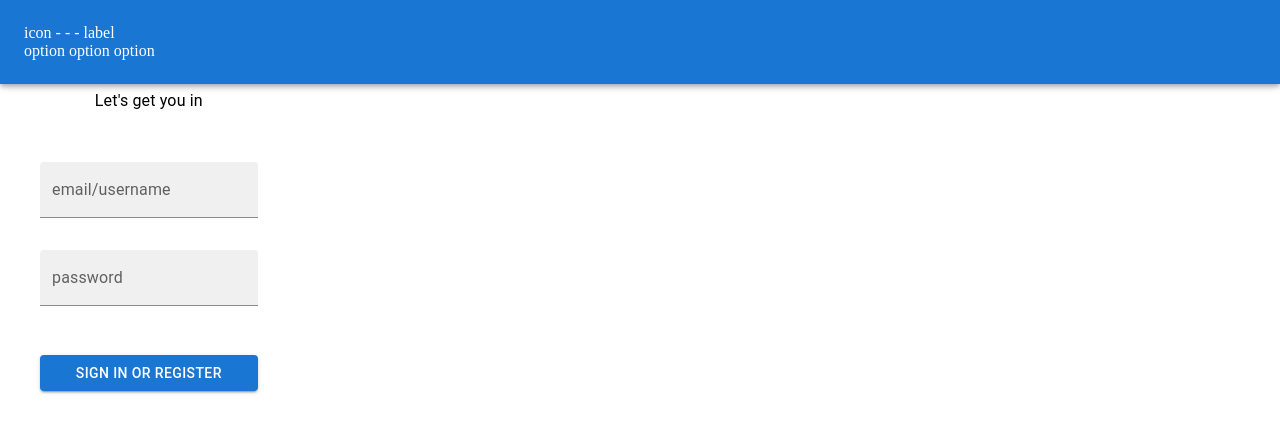
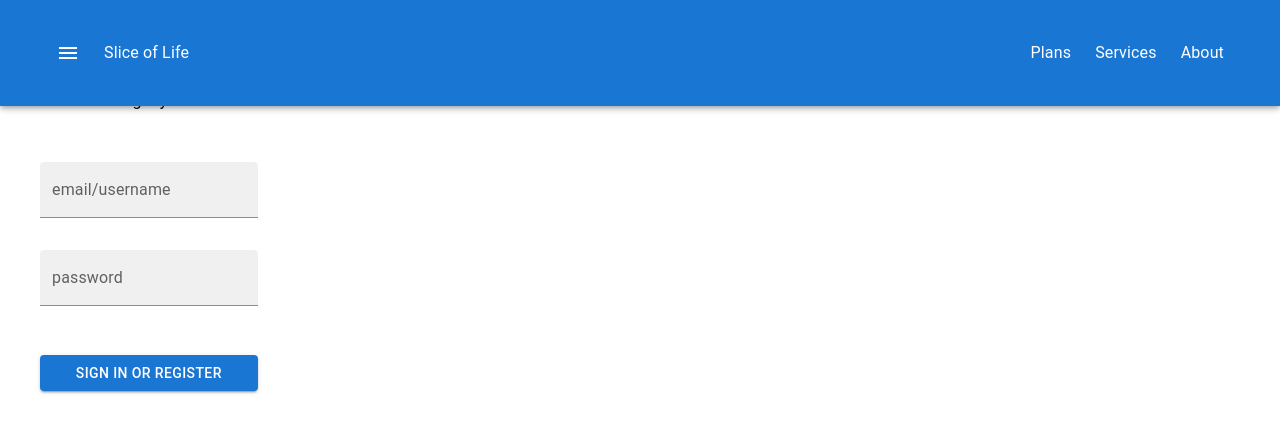
Before and after one commit to Jilmoire/slice-of-life, a Next.js app: page / in a window 1280 px wide. Shown: the top 432 px of the page. Built offline with nearby package versions, Linux system fonts and the light colour scheme.

Commit message:
Finish Foundational Component for Navbar

```diff
--- a/src/modules/navigation/NavBars.tsx
+++ b/src/modules/navigation/NavBars.tsx
@@ -1,12 +1,27 @@
+"use client";
+
 import AppBar from '@mui/material/AppBar';
-import Box from '@mui/material/Box'
+import Box from '@mui/material/Box';
+import IconButton from '@mui/material/IconButton';
+import Toolbar from '@mui/material/Toolbar';
+import MenuIcon from '@mui/icons-material/Menu';
 import Typography from '@mui/material/Typography';
 
 export function WelcomeBar() {
     return(
-        <AppBar sx={{padding:'1.5rem'}}>
-            <Box>icon - - - label</Box>
-            <Box> option   option   option  </Box>
+        <AppBar>
+            <Toolbar sx={{padding:'1.3rem'}}>
+                <IconButton edge="start" color="inherit" aria-label="menu" sx={{mr: 2, ml: 3}}>
+                    <MenuIcon />
+                </IconButton>
+                <Typography sx={{ flexGrow: '1'}}>Slice of Life</Typography>
+
+                <Box sx={{ display: 'flex', gap: 3, mr: 4 }}>
+                    <Typography>Plans</Typography>
+                    <Typography>Services</Typography>
+                    <Typography>About</Typography>
+                </Box>
+            </Toolbar>
         </AppBar>
     )
 }
```
